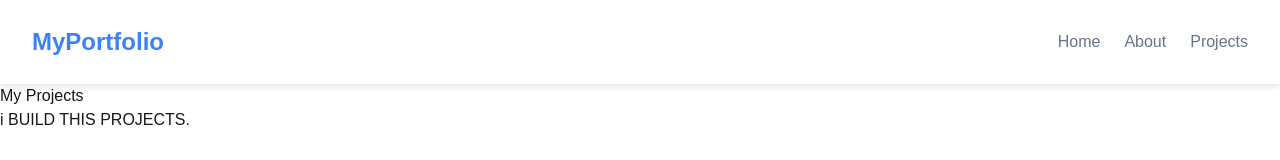
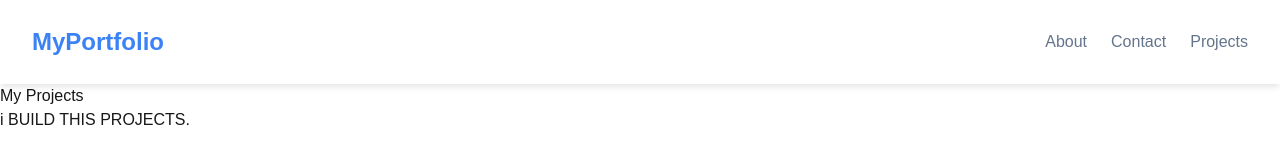
Before and after one commit to avnicnc/nextjs-learning, a Next.js app: page /projects in a window 1280 px wide. Shown: the top 160 px of the page. Built offline with nearby package versions, Linux system fonts and the light colour scheme.

Commit message:
add navbar

```diff
--- a/src/components/Navbar.js
+++ b/src/components/Navbar.js
@@ -8,8 +8,9 @@ export default function Navbar() {
         MyPortfolio
       </Link>
       <div className={styles.navLinks}>
-        <Link href="/" className={styles.link}>Home</Link>
-        <Link href="/about" className={styles.link}>About</Link>
+        <Link href="/" className={styles.link}></Link>
+                <Link href="/about" className={styles.link}>About</Link>
+        <Link href="/contact" className={styles.link}>Contact</Link>
         <Link href="/projects" className={styles.link}>Projects</Link>
       </div>
     </nav>
```
